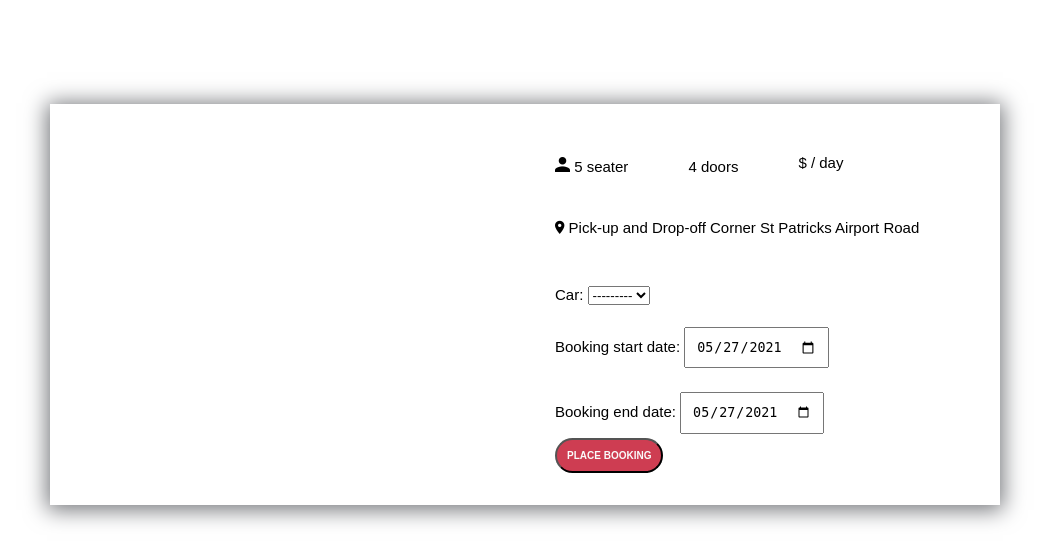
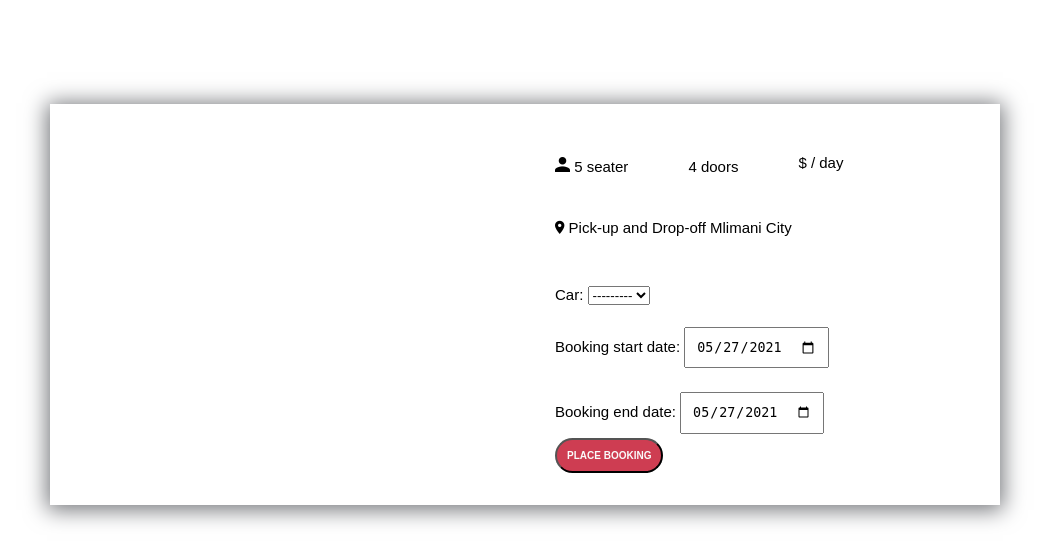
Before and after one commit to Breezojr/rent_a_car_django, a Django app: template templates/accounts/bookings_form.html in a window 1280 px wide. Shown: the part 66-611 px from the top of the page, without its empty margins (115-1164 px from the left). Run offline with Django 3.2, Linux system fonts and the light colour scheme; the template is opened without the code that fills it: values that come from a table or form of the project are taken from there, others are empty; data comes from the database, SQL or seed files in the repository.

Commit message:
Update bookings_form.html

```diff
--- a/templates/accounts/bookings_form.html
+++ b/templates/accounts/bookings_form.html
@@ -25,7 +25,7 @@
                         </div>
                         <br>
                         <br>
-                        <p><i class="icon ion-md-pin pin "></i> Pick-up and Drop-off Corner St Patricks Airport Road</p>
+                        <p><i class="icon ion-md-pin pin "></i> Pick-up and Drop-off Mlimani City</p>
 
                         <form class="booking-form" method="POST">
                             {% csrf_token %}
```
